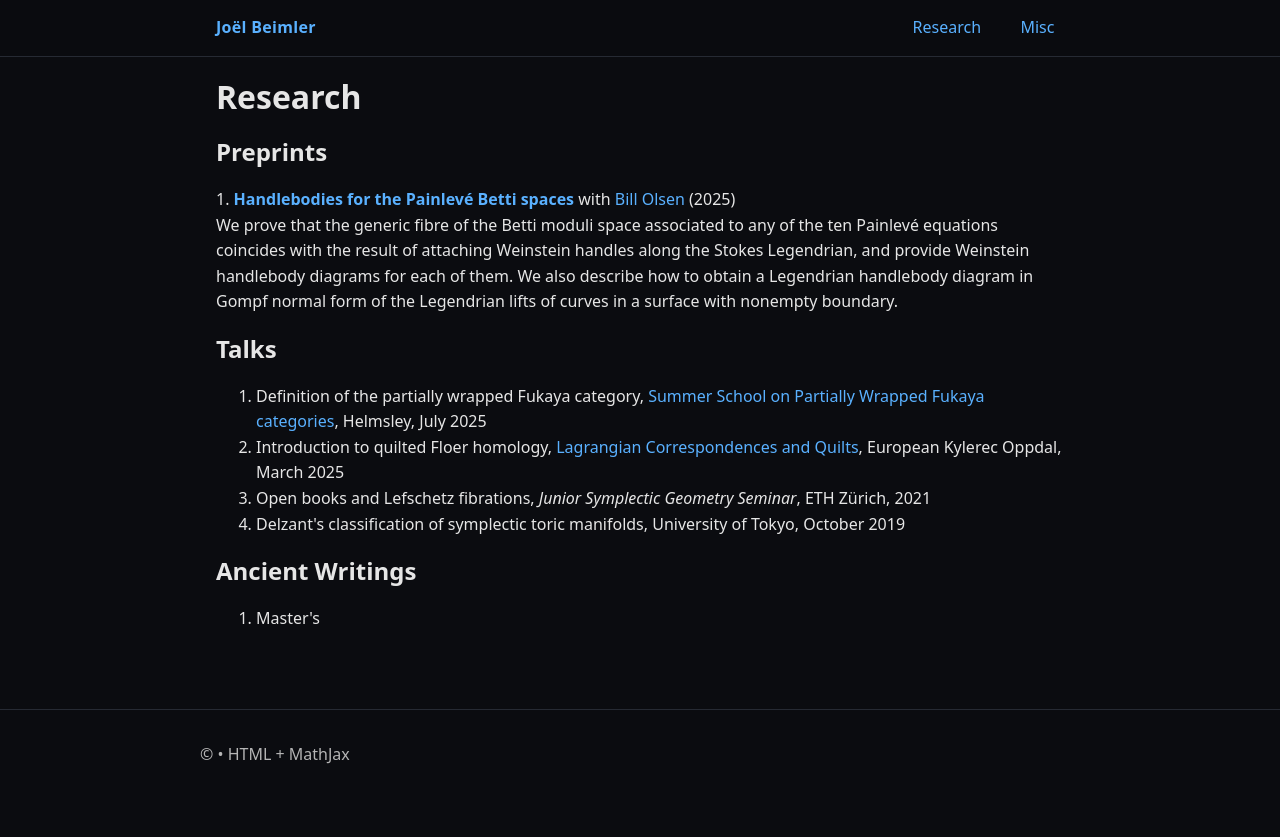
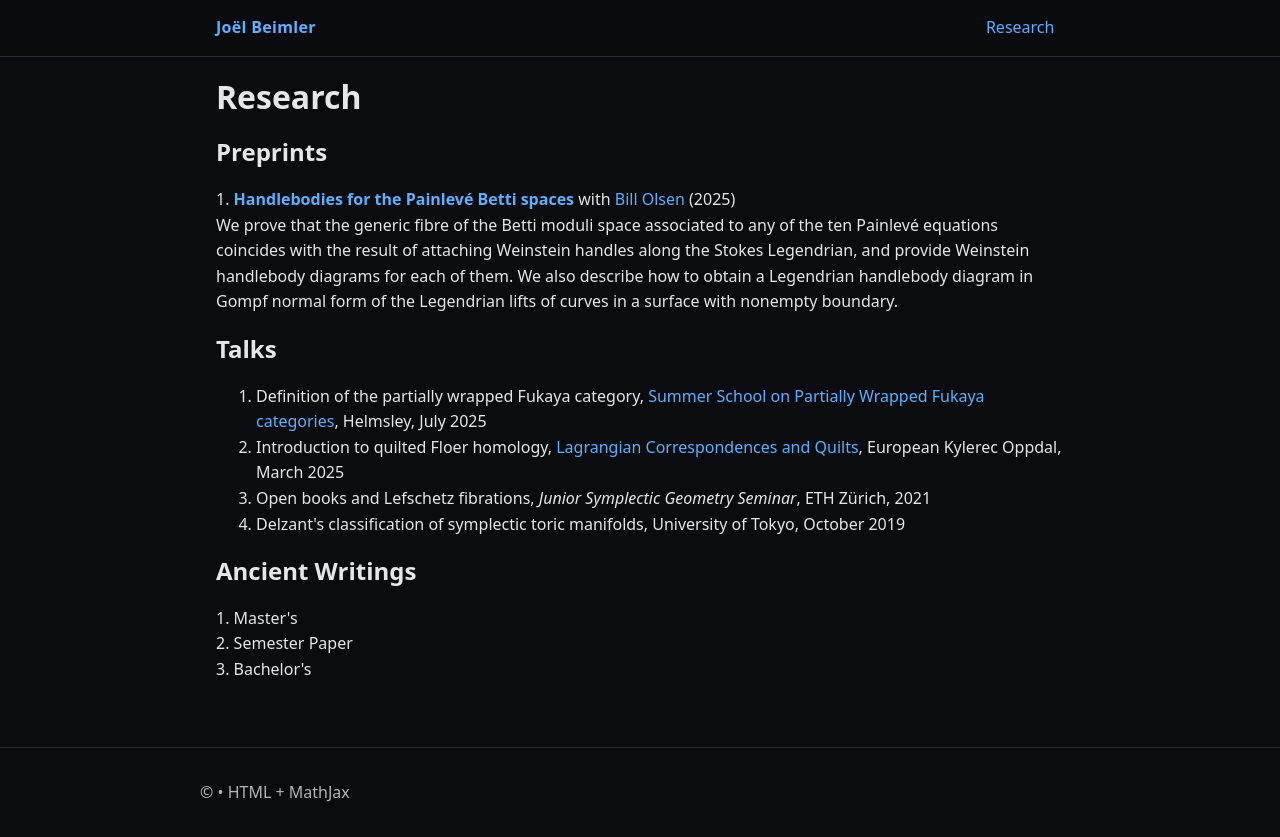
Before and after one commit to JDBeimler/JDBeimler.github.io, a plain HTML site: page research.html in a window 1280 px wide. Before the commit the page ends 800 px from the top, so only its background shows below. Drawn offline with nearby package versions, Linux system fonts and the light colour scheme; a script that the page names is missing.

Commit message:
added most

```diff
--- a/research.html
+++ b/research.html
@@ -28,7 +28,7 @@
         <nav class="nav">
           <a href="research.html">Research</a>
           <!-- <a href="papers.html">Papers</a> -->
-          <a href="misc.html">Misc</a>
+          <!-- <a href="misc.html">Misc</a> -->
         </nav>
       </div>
     </header>
@@ -59,9 +59,15 @@
         </li>
       </ol>
       <h2>Ancient Writings</h2>
-      <ol>
+      <ol class="paper-list">
         <li>
             Master's
+        </li>
+        <li>
+          Semester Paper
+        </li>
+        <li>
+            Bachelor's
         </li>
       </ol>
 
```
Also changed, not shown: index.html (+1 -1 lines).
